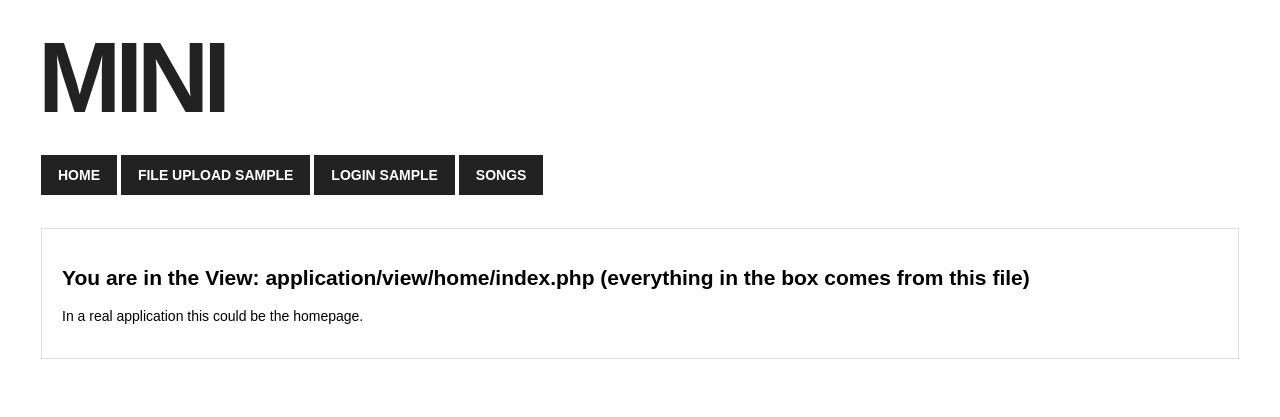
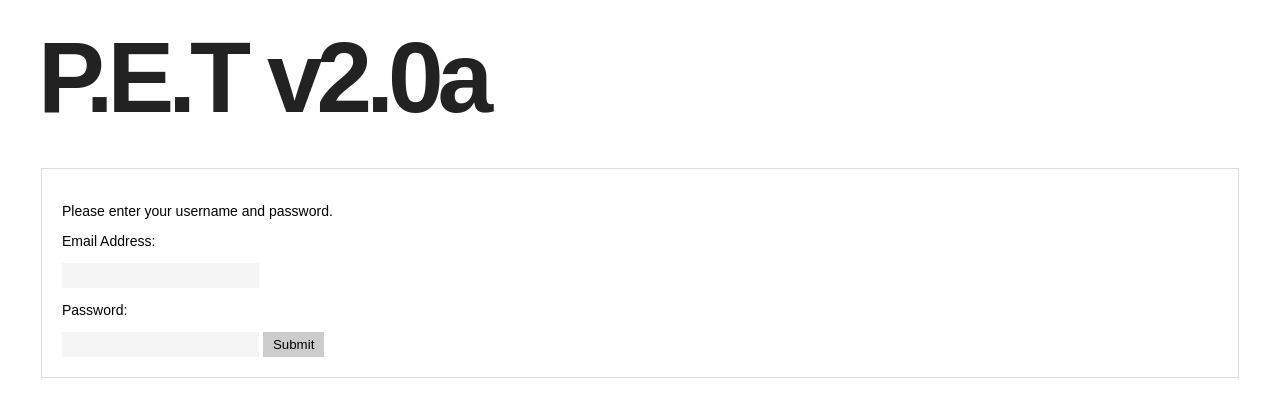
Before and after one commit to ulmpet/Capstone, a PHP site: page / in a window 1280 px wide. Shown: the top 417 px of the page. Run offline with PHP 8.4, Linux system fonts and the light colour scheme; some libraries are stand-ins or nearby versions.

Commit message:
Controllers, Login, Header, Nav
Created files for controllers, made login the index for the Home
controller (default landing page), seporated header and Nav for use on
multiple pages

```diff
--- a/application/controller/home.php
+++ b/application/controller/home.php
@@ -12,13 +12,39 @@ class Home extends Controller
 {
     /**
      * PAGE: index
-     * This method handles what happens when you move to http://yourproject/home/index (which is the default page btw)
+     * This method handles what happens when you move to http://yourproject/home/index
+     * This is the login handler and landing page for all users coming to the site.
      */
     public function index()
     {
+        $this->message = 'Please enter your username and password.';
+        //load the user model to check login
+        $userModel = $this->loadModel('user');
+        //Helper::outputArray($userModel->selectAllUsers(),true);
+        //if the http request contains information from a feild called Email attempt a login
+        if(isset($_REQUEST['Email'])){
+            $userEmail = $_REQUEST['Email'];
+            $userPassword = $_REQUEST['Password'];
+            //echo count($userModel->checkLogin($userEmail,$userPassword));
+            //request user from database with entered credientials
+            $userInformation = $userModel->checkLogin($userEmail,$userPassword);
+            // if there is such a user
+            if(count($userInformation) == 1){
+
+                //set the session verables and redirect to News Page
+                $_SESSION['UID'] = $userInformation[0]['UserID'];
+                $_SESSION['ACCESS'] = $userInformation[0]['Root'];
+                //Helper::outputArray($_SESSION);
+                header('location: /News');
+            //else login failed
+            }else{
+                $this->message = 'Login Failed';
+            }
+    }
         // load views
         require APP . 'view/_templates/header.php';
-        require APP . 'view/home/index.php';
+
+        require APP . 'view/home/example_two.php';
         require APP . 'view/_templates/footer.php';
     }
 
@@ -52,6 +78,7 @@ class Home extends Controller
 
         // load views
         require APP . 'view/_templates/header.php';
+        require APP . 'view/_templates/nav.php';
         require APP . 'view/home/example_one.php';
         require APP . 'view/_templates/footer.php';
     }
@@ -61,32 +88,6 @@ class Home extends Controller
      * This method handles what happens when you move to http://yourproject/home/exampletwo
      * The camelCase writing is just for better readability. The method name is case-insensitive.
      */
-    public function login()
-    {
-        $this->message = 'Please enter your username and password.';
-        //is the http request contains information from a feild called VARIABLEAMEFOREMAIL
-        $userModel = $this->loadModel('user');
-        //Helper::outputArray($userModel->selectAllUsers(),true);
 
-        if(isset($_REQUEST['Email'])){
-        $userEmail = $_REQUEST['Email'];
-        $userPassword = $_REQUEST['password'];
-        //echo count($userModel->checkLogin($userEmail,$userPassword));
-        $userInformation = $userModel->checkLogin($userEmail,$userPassword);
-        if(count($userInformation) == 1){
 
-            //Helper::outputArray($userInformation);
-            $_SESSION['UID'] = $userInformation[0]['UserID'];
-            $_SESSION['ACCESS'] = $userInformation[0]['Root'];
-            Helper::outputArray($_SESSION);
-            //header('location: /Home/fileupload');
-        }else{
-            $this->message = 'Login Failed';
-        }
-    }
-        // load views
-        require APP . 'view/_templates/header.php';
-        require APP . 'view/home/example_two.php';
-        require APP . 'view/_templates/footer.php';
-    }
 }
--- a/application/view/_templates/header.php
+++ b/application/view/_templates/header.php
@@ -2,7 +2,7 @@
 <html lang="en">
 <head>
     <meta charset="utf-8">
-    <title>MINI</title>
+    <title>P.E.T</title>
     <meta name="description" content="">
     <meta name="viewport" content="width=device-width, initial-scale=1.0">
 
@@ -16,13 +16,5 @@
 <body>
     <!-- logo -->
     <div class="logo">
-        MINI
+        P.E.T v2.0a
     </div>
-
-    <!-- navigation -->
-    <div class="navigation">
-        <a href="<?php echo URL; ?>">home</a>
-        <a href="<?php echo URL; ?>home/fileupload">File Upload Sample</a>
-        <a href="<?php echo URL; ?>home/login">Login Sample</a>
-        <a href="<?php echo URL; ?>songs">songs</a>
-    </div>
--- a/application/view/home/example_two.php
+++ b/application/view/home/example_two.php
@@ -1,9 +1,9 @@
 <div class="container">
-    <h2>You are in the View: application/view/home/example_two.php (everything in the box comes from this file)</h2>
+
     <p><?php echo $this->message;?></p>
     <form method='post' action=''>
     <p>Email Address:</p><input name="Email"></br>
-    <p>Password:</p><input type='password' name='password'>
+    <p>Password:</p><input type='password' name='Password'>
     <input type='submit'>
 	</form>
 </div>
```
Also changed, not shown: application/controller/account.php (added, +19 -0 lines), application/controller/dashboard.php (added, +19 -0 lines), application/controller/news.php (added, +21 -0 lines), application/controller/phagetool.php (added, +19 -0 lines), application/view/_templates/nav.php (added, +7 -0 lines).
